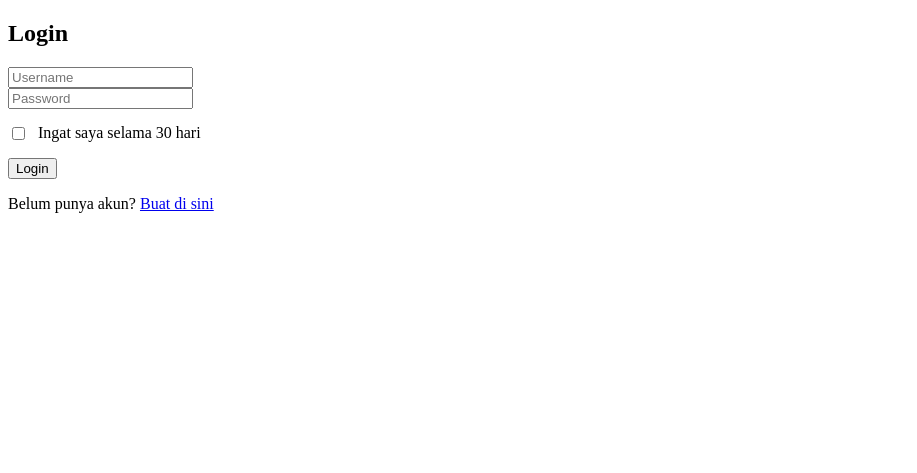
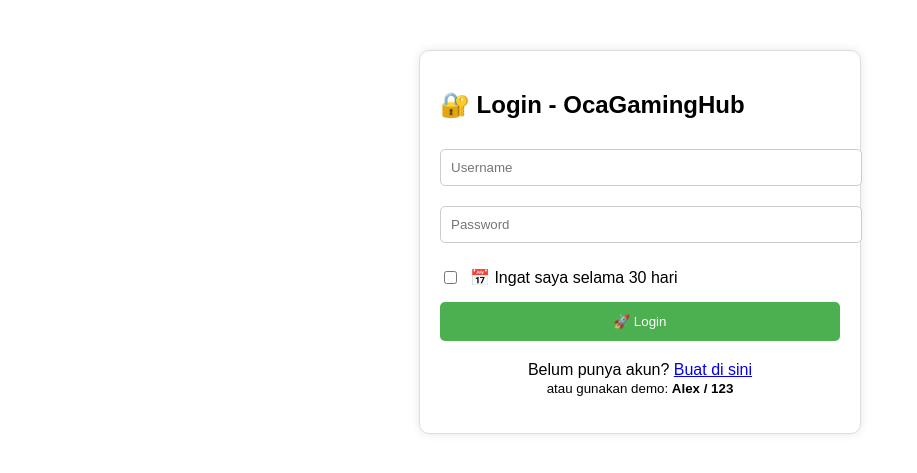
Before and after one commit to Juouo/FIXING-UAS-HTML, a PHP site: page /loginn.php in a window 1280 px wide. Shown: the top 473 px of the page, without its empty margins (0-917 px from the left). Run offline with PHP 8.4, Linux system fonts and the light colour scheme.

Commit message:
fixing lagi

```diff
--- a/koneksi.php
+++ b/koneksi.php
@@ -1,6 +1,6 @@
 <?php
-// koneksi.php - Versi dengan Remember Me Support
-session_start();
+// koneksi.php - TANPA session_start() di sini
+// Session akan dimulai di file yang memanggil koneksi.php
 
 $host = "localhost";
 $user = "root";
@@ -71,11 +71,4 @@ function clearRememberMe() {
         setcookie("remember_user", "", time() - 3600, "/");
     }
 }
-
-// ==================== CEK REMEMBER ME SAAT HALAMAN DIMUAT ====================
-
-// Hanya cek jika session belum ada
-if (!isset($_SESSION['user_id']) && !isset($_SESSION['username'])) {
-    checkRememberMe();
-}
 ?>
--- a/loginn.php
+++ b/loginn.php
@@ -1,8 +1,9 @@
 <?php
-// login.php dengan remember me support
-require_once 'koneksi.php'; // File yang sudah diupdate
+// login.php - PASTIKAN session_start() HANYA DI SINI
+session_start();
+require_once 'koneksi.php';
 
-// Cek remember me
+// Cek remember me (fungsi dari koneksi.php)
 if (!isset($_SESSION['user_id']) && checkRememberMe()) {
     header('Location: dashboard.php');
     exit;
@@ -14,6 +15,7 @@ if ($_SERVER['REQUEST_METHOD'] == 'POST') {
     $password = mysqli_real_escape_string($koneksi, $_POST['password']);
     $remember = isset($_POST['remember']) ? true : false;
 
+    // PERBAIKAN: Password seharusnya di-hash, tapi untuk demo pakai plain
     $result = mysqli_query($koneksi, "SELECT * FROM users WHERE username = '$username' AND password = '$password'");
 
     if (mysqli_num_rows($result) == 1) {
@@ -48,23 +50,66 @@ if ($_SERVER['REQUEST_METHOD'] == 'POST') {
             gap: 10px;
             margin: 15px 0;
         }
+        body {
+            font-family: Arial, sans-serif;
+            max-width: 400px;
+            margin: 50px auto;
+            padding: 20px;
+            border: 1px solid #ddd;
+            border-radius: 10px;
+            box-shadow: 0 0 10px rgba(0,0,0,0.1);
+        }
+        input[type="text"],
+        input[type="password"] {
+            width: 100%;
+            padding: 10px;
+            margin: 10px 0;
+            border: 1px solid #ccc;
+            border-radius: 5px;
+        }
+        button {
+            background: #4CAF50;
+            color: white;
+            padding: 12px 20px;
+            border: none;
+            border-radius: 5px;
+            cursor: pointer;
+            width: 100%;
+        }
+        button:hover {
+            background: #45a049;
+        }
+        .error {
+            color: red;
+            background: #ffe6e6;
+            padding: 10px;
+            border-radius: 5px;
+            margin: 10px 0;
+        }
     </style>
 </head>
 <body>
-    <h2>Login</h2>
-    <?php if (isset($error)) echo "<p style='color:red'>$error</p>"; ?>
+    <h2>🔐 Login - OcaGamingHub</h2>
+
+    <?php if (isset($error)): ?>
+        <div class="error"><?php echo $error; ?></div>
+    <?php endif; ?>
+
     <form method="POST">
         <input type="text" name="username" placeholder="Username" required><br>
         <input type="password" name="password" placeholder="Password" required><br>
 
         <div class="remember-checkbox">
             <input type="checkbox" name="remember" id="remember">
-            <label for="remember">Ingat saya selama 30 hari</label>
+            <label for="remember">📅 Ingat saya selama 30 hari</label>
         </div>
 
-        <button type="submit">Login</button>
+        <button type="submit">🚀 Login</button>
     </form>
 
-    <p>Belum punya akun? <a href="smart_setup.php">Buat di sini</a></p>
+    <p style="margin-top: 20px; text-align: center;">
+        Belum punya akun? <a href="smart_setup.php">Buat di sini</a><br>
+        <small>atau gunakan demo: <strong>Alex / 123</strong></small>
+    </p>
 </body>
 </html>
```
